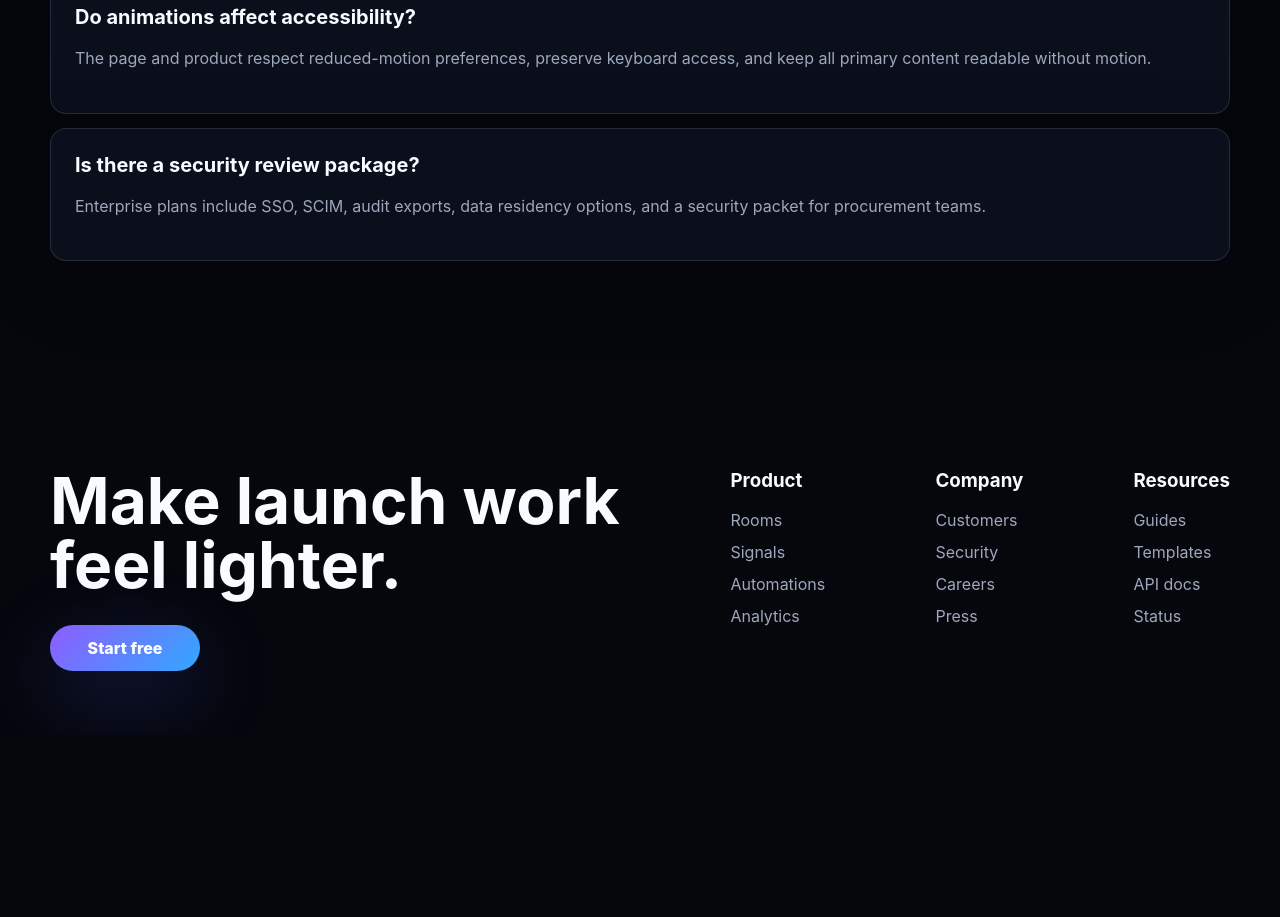
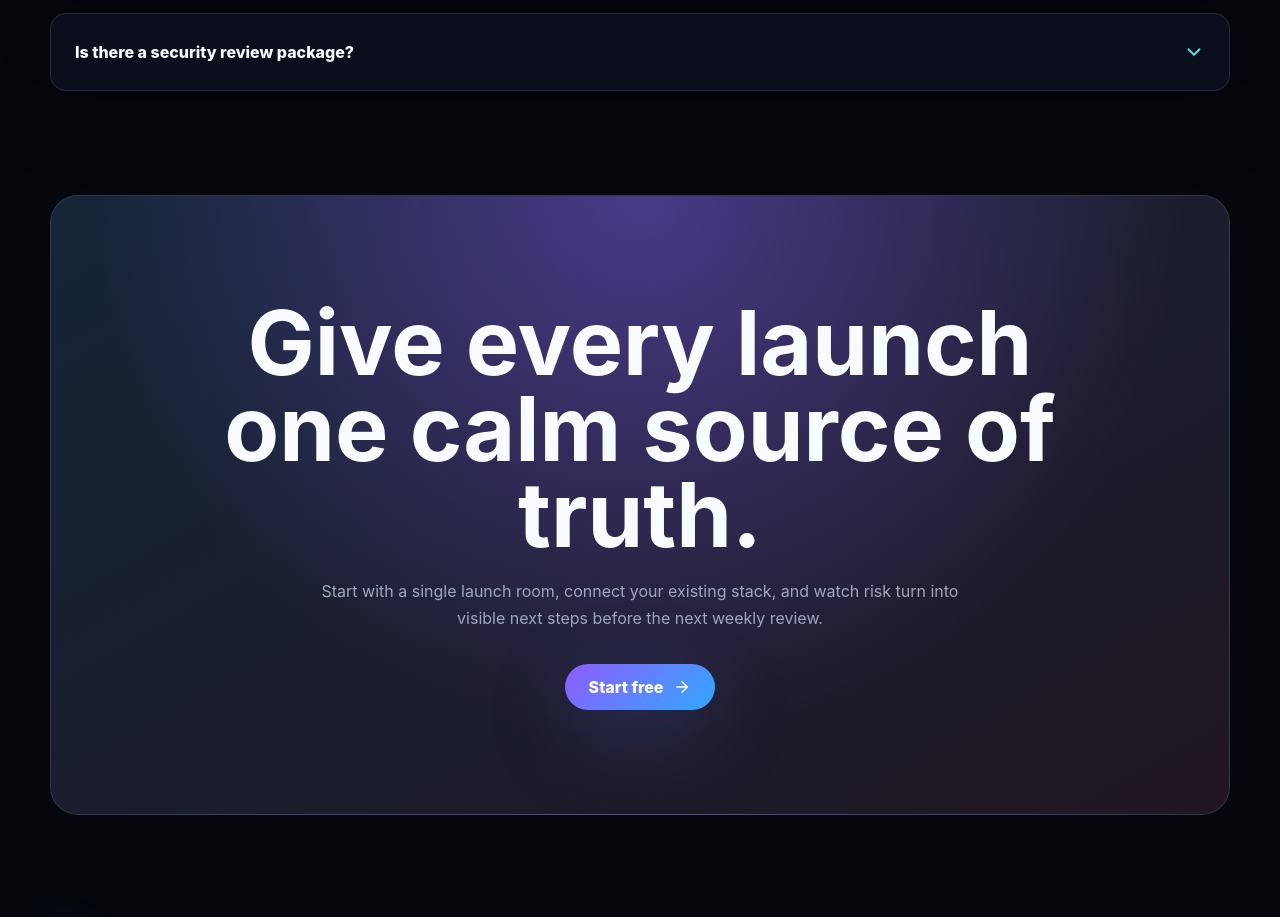
Before and after one commit to ShreeBohara/50-Days-of-Creative-Frontend, a React (Vite) app in the folder day-31-saas-landing/: page / in a window 1280 px wide. Shown: the part 5960-6877 px from the top of the page. Before the commit the page ends 6695 px from the top, so only its background shows below. Built offline with nearby package versions, Linux system fonts and the light colour scheme.

Commit message:
day-31: faq-cta-footer — accordion, final CTA, footer columns

```diff
--- a/day-31-saas-landing/src/App.css
+++ b/day-31-saas-landing/src/App.css
@@ -460,8 +460,7 @@
 
 .feature-card h3,
 .workflow-step h3,
-.pricing-card h3,
-.faq-item h3 {
+.pricing-card h3 {
   margin: 0 0 12px;
   font-size: 1.25rem;
 }
@@ -695,6 +694,78 @@
   gap: 14px;
 }
 
+.faq-item {
+  padding: 0;
+  overflow: hidden;
+}
+
+.faq-question {
+  display: flex;
+  width: 100%;
+  min-height: 76px;
+  align-items: center;
+  justify-content: space-between;
+  gap: 18px;
+  padding: 0 24px;
+  color: var(--text);
+  background: transparent;
+  text-align: left;
+  font-weight: 800;
+}
+
+.faq-question svg {
+  flex: 0 0 auto;
+  color: var(--cyan);
+  transition: transform 220ms ease;
+}
+
+.faq-item.is-open .faq-question svg {
+  transform: rotate(180deg);
+}
+
+.faq-answer {
+  height: 0;
+  overflow: hidden;
+}
+
+.faq-answer p {
+  margin: 0;
+  padding: 0 24px 24px;
+}
+
+.final-cta {
+  position: relative;
+  display: grid;
+  place-items: center;
+  overflow: hidden;
+  min-height: 520px;
+  border: 1px solid var(--line);
+  border-radius: var(--radius-lg);
+  background:
+    radial-gradient(circle at 50% 0%, rgba(143, 92, 255, 0.42), transparent 34rem),
+    linear-gradient(150deg, rgba(49, 168, 255, 0.14), rgba(255, 93, 184, 0.08)),
+    rgba(255, 255, 255, 0.04);
+  text-align: center;
+}
+
+.final-cta h2 {
+  max-width: 850px;
+  margin: 0;
+  font-size: clamp(2.6rem, 7vw, 6.5rem);
+  line-height: 0.96;
+}
+
+.final-cta p {
+  max-width: 660px;
+  margin: 20px 0 32px;
+  color: var(--muted);
+  line-height: 1.7;
+}
+
+.pulse-button {
+  animation: pulse-button 2.4s ease-in-out infinite;
+}
+
 .footer-section {
   display: grid;
   grid-template-columns: minmax(0, 1fr) minmax(420px, 0.8fr);
@@ -702,8 +773,15 @@
   padding-bottom: 64px;
 }
 
-.footer-section .button {
-  margin-top: 28px;
+.footer-brand {
+  width: max-content;
+  margin-bottom: 18px;
+}
+
+.footer-section p {
+  max-width: 360px;
+  color: var(--muted);
+  line-height: 1.65;
 }
 
 .footer-columns {
@@ -734,3 +812,14 @@
     transform: translateX(calc(-50% - 27px));
   }
 }
+
+@keyframes pulse-button {
+  0%,
+  100% {
+    box-shadow: 0 24px 80px rgba(87, 95, 255, 0.25);
+  }
+
+  50% {
+    box-shadow: 0 24px 110px rgba(78, 231, 245, 0.4);
+  }
+}
--- a/day-31-saas-landing/src/App.jsx
+++ b/day-31-saas-landing/src/App.jsx
@@ -3,6 +3,7 @@ import {
   Activity,
   ArrowRight,
   CheckCircle2,
+  ChevronDown,
   ListChecks,
   PlugZap,
   Send,
@@ -33,6 +34,7 @@ function App() {
   const [testimonialIndex, setTestimonialIndex] = useState(0)
   const [testimonialPaused, setTestimonialPaused] = useState(false)
   const [billingCycle, setBillingCycle] = useState('monthly')
+  const [activeFaq, setActiveFaq] = useState(0)
   const heroRef = useRef(null)
   const mockupRef = useRef(null)
   const ctaRef = useRef(null)
@@ -112,6 +114,17 @@ function App() {
       })
     })
   }, [billingCycle])
+
+  useEffect(() => {
+    gsap.utils.toArray('.faq-answer').forEach((answer, index) => {
+      const isOpen = index === activeFaq
+      gsap.to(answer, {
+        height: isOpen ? answer.scrollHeight : 0,
+        duration: window.matchMedia('(prefers-reduced-motion: reduce)').matches ? 0 : 0.32,
+        ease: 'power2.out',
+      })
+    })
+  }, [activeFaq])
 
   useEffect(() => {
     const reduceMotion = window.matchMedia('(prefers-reduced-motion: reduce)').matches
@@ -543,21 +556,44 @@ function App() {
           <h2>Questions before the first launch room?</h2>
         </div>
         <div className="faq-list">
-          {faqs.map((faq) => (
-            <article className="faq-item" key={faq.question}>
-              <h3>{faq.question}</h3>
-              <p>{faq.answer}</p>
+          {faqs.map((faq, index) => (
+            <article className={`faq-item ${activeFaq === index ? 'is-open' : ''}`} key={faq.question}>
+              <button
+                aria-expanded={activeFaq === index}
+                className="faq-question"
+                onClick={() => setActiveFaq(activeFaq === index ? -1 : index)}
+                type="button"
+              >
+                <span>{faq.question}</span>
+                <ChevronDown size={22} aria-hidden="true" />
+              </button>
+              <div className="faq-answer">
+                <p>{faq.answer}</p>
+              </div>
             </article>
           ))}
         </div>
       </section>
 
+      <section className="final-cta section-frame">
+        <h2>Give every launch one calm source of truth.</h2>
+        <p>
+          Start with a single launch room, connect your existing stack, and watch risk turn into
+          visible next steps before the next weekly review.
+        </p>
+        <a className="button button-primary pulse-button" href="#pricing">
+          Start free
+          <ArrowRight size={18} aria-hidden="true" />
+        </a>
+      </section>
+
       <footer className="footer-section section-frame">
         <div>
-          <h2>Make launch work feel lighter.</h2>
-          <a className="button button-primary" href="#pricing">
-            Start free
+          <a className="brand footer-brand" href="#top" aria-label="NovaDesk home">
+            <span className="brand-mark">N</span>
+            NovaDesk
           </a>
+          <p>Revenue-critical launch work, organized for teams that move fast.</p>
         </div>
         <div className="footer-columns">
           {footerColumns.map((column) => (
```
